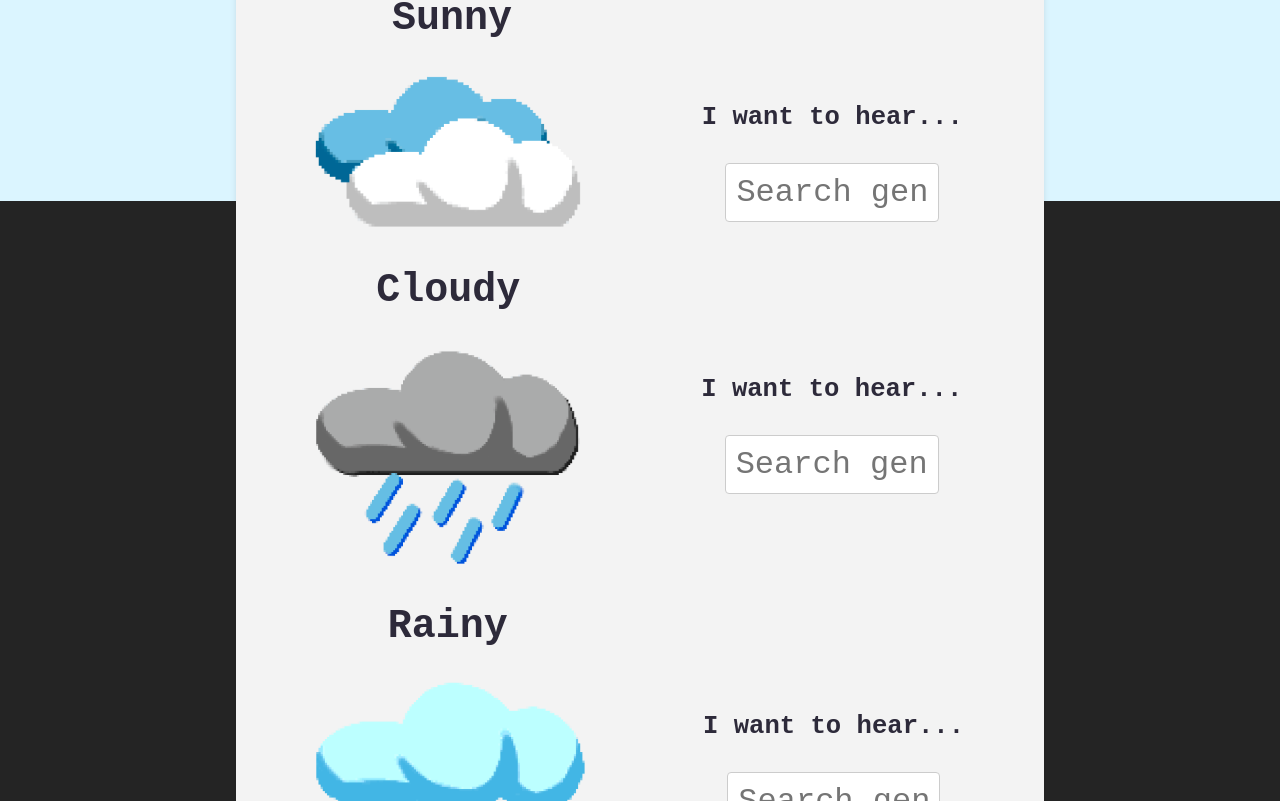
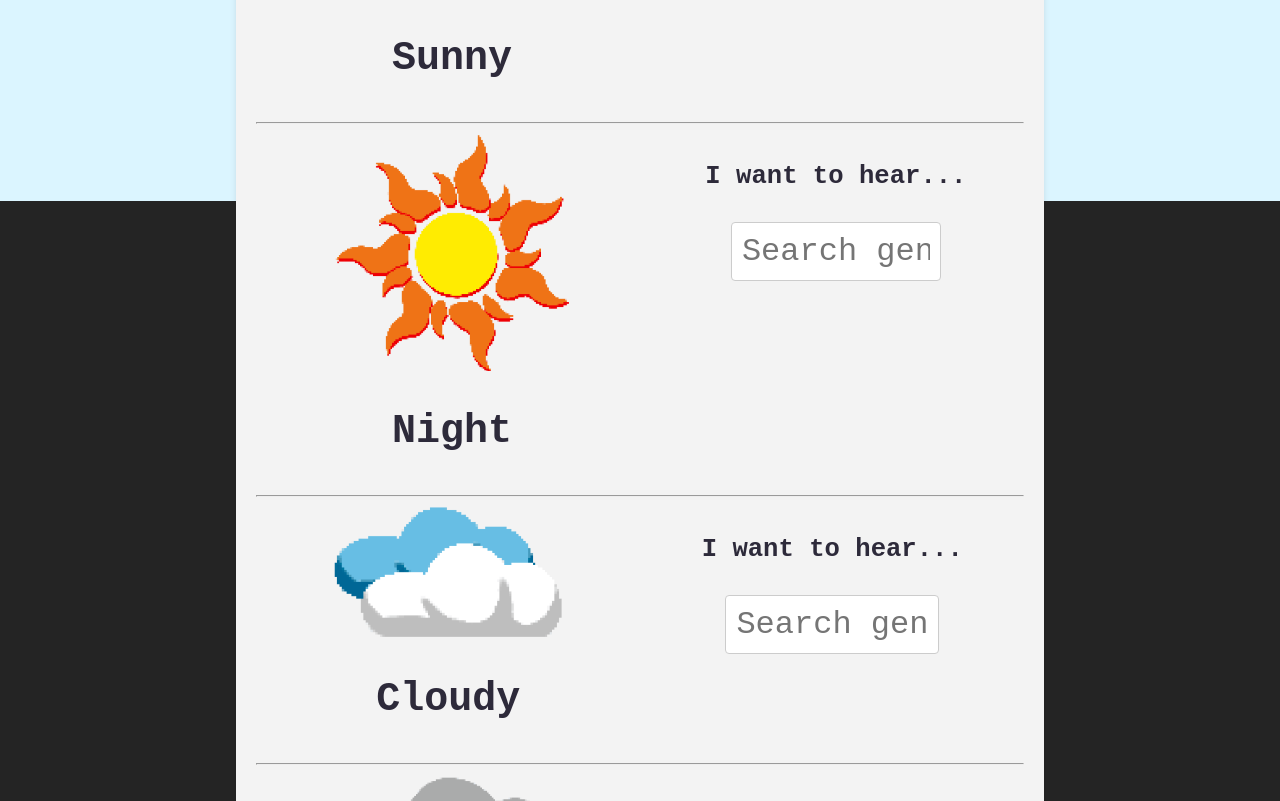
Before and after one commit to Adalex3/Rhythm-of-the-Skies, a React (Vite) app in the folder frontend/: page /preferences in a window 1280 px wide. Shown: the part 599-1400 px from the top of the page. Built offline with nearby package versions, Linux system fonts and the light colour scheme; a web font is replaced by a local one.

Commit message:
Added night and refined display

```diff
--- a/frontend/src/components/PreferenceUI.tsx
+++ b/frontend/src/components/PreferenceUI.tsx
@@ -3,6 +3,7 @@ import sunny from '../images/Sunny.png'
 import cloudy from '../images/Cloudy.png'
 import rainy from '../images/rainy.png'
 import snowy from '../images/Snowy.png'
+import moon from '../images/moon.png'
 import preferences_rainbow from '../images/preferences_rainbow.png'
 
 
@@ -37,18 +38,23 @@ const PreferenceUI: React.FC = () => {
     const [cloudySearchTerm, setCloudySearchTerm] = useState("");
     const [rainySearchTerm, setRainySearchTerm] = useState("");
     const [snowySearchTerm, setSnowySearchTerm] = useState("");
+    const [nightSearchTerm, setNightSearchTerm] = useState("");
+
 
     // Stores genre that user selected into what is initially an empty array(s)
     const [sunnySelectedGenres, setSunnySelectedGenres] = useState<string[]>([]);
     const [cloudySelectedGenres, setCloudySelectedGenres] = useState<string[]>([]);
     const [rainySelectedGenres, setRainySelectedGenres] = useState<string[]>([]);
     const [snowySelectedGenres, setSnowySelectedGenres] = useState<string[]>([]);
+    const [nightSelectedGenres, setNightSelectedGenres] = useState<string[]>([]);
+
 
     // Track visibility of genres
     const [sunnyActive, setSunnyActive] = useState(false);
     const [cloudyActive, setCloudyActive] = useState(false);
     const [rainyActive, setRainyActive] = useState(false);
     const [snowyActive, setSnowyActive] = useState(false);
+    const [nightActive, setNightActive] = useState(false);
 
     // The behavior of the checkbox list
     const handleCheckboxChange = (
@@ -90,6 +96,7 @@ const PreferenceUI: React.FC = () => {
             setCloudyActive(false);
             setRainyActive(false);
             setSnowyActive(false);
+            setNightActive(false);
         }
     };
 
@@ -105,19 +112,23 @@ const PreferenceUI: React.FC = () => {
 
             <div className="header">
                 <header id="pref_title">Rhythm of the Skies</header>
-                <h1>Musical Preferences</h1>
+            </div>
+            <div className='location'>
+                <h2>Enter Location: </h2>
 
             </div>
-            {/* <h1>Musical Preferences</h1> */}
+
+            <h1>Musical Preferences</h1>
+
             <div className="outline">
                 <form onSubmit={onSubmit}>
                     {/* Sunny day preference */}
 
                     <div className='container' onBlur={handleBlur}>
                         <div >
-                            <img style={{ width: "70%" }} src={sunny} />
+                            <img style={{ width: "60%" }} src={sunny} />
                             <div>
-                                <h2 ><strong>Sunny</strong></h2>
+                                <h2><strong>Sunny</strong></h2>
                             </div>
                         </div>
                         <div style={{ width: "200%" }}>
@@ -177,11 +188,79 @@ const PreferenceUI: React.FC = () => {
                         </div>
                     </div>
 
+                    <hr className="centered-hr" />
 
+                    {/* Night preference */}
+
+                    <div className='container' onBlur={handleBlur}>
+                        <div >
+                            <img style={{ width: "60%" }} src={sunny} />
+                            <div>
+                                <h2><strong>Night</strong></h2>
+                            </div>
+                        </div>
+                        <div style={{ width: "200%" }}>
+                            <h3>I want to hear...</h3>
+                            {/* Search Bar */}
+                            <input className="pref-gen-search"
+                                type="text"
+                                placeholder="Search genres..."
+                                value={nightSearchTerm}
+                                onFocus={() => setNightActive(true)} // Show the list on focus
+                                onChange={(e) => setNightSearchTerm(e.target.value)}
+                            />
+
+                            {/* Genre Checkboxes */}
+                            {nightActive && (
+                                <div className="pref-gen-check">
+                                    {filteredGenres(genres, nightSearchTerm).map((genre, index) => (
+                                        <label key={index}>
+                                            <input
+                                                type="checkbox"
+                                                value={genre}
+                                                checked={nightSelectedGenres.includes(genre)}
+                                                onChange={() =>
+                                                    handleCheckboxChange(
+                                                        genre,
+                                                        nightSelectedGenres,
+                                                        setNightSelectedGenres
+                                                    )
+                                                }
+                                            />
+                                            {genre}
+                                        </label>
+                                    ))}
+                                </div>
+                            )}
+                            {/* Selected Genres */}
+                            <div className="pref-gen-sel">
+                                {nightSelectedGenres.map((genre, index) => (
+                                    <div key={index} className="pref-gen-sel2">
+                                        {genre}
+                                        {/* x button removes the genre when clicked */}
+                                        <button
+                                            className='pref-x-btn'
+                                            onClick={() =>
+                                                handleRemoveGenre(
+                                                    genre,
+                                                    nightSelectedGenres,
+                                                    setNightSelectedGenres
+                                                )
+                                            }
+                                        >
+                                            x
+                                        </button>
+                                    </div>
+                                ))}
+                            </div>
+                        </div>
+                    </div>
+
+                    <hr className="centered-hr" />
                     {/* Cloudy day preference */}
                     <div className='container' onBlur={handleBlur}>
                         <div >
-                            <img style={{ width: "70%" }} src={cloudy} />
+                            <img style={{ width: "60%" }} src={cloudy} />
                             <div>
                                 <h2 ><strong>Cloudy</strong></h2>
                             </div>
@@ -243,13 +322,12 @@ const PreferenceUI: React.FC = () => {
                         </div>
                     </div>
 
-
-
+                    <hr className="centered-hr" />
 
                     {/* Rainy day preference */}
                     <div className='container' onBlur={handleBlur}>
                         <div >
-                            <img style={{ width: "70%" }} src={rainy} />
+                            <img style={{ width: "60%" }} src={rainy} />
                             <div>
                                 <h2 ><strong>Rainy</strong></h2>
                             </div>
@@ -311,11 +389,12 @@ const PreferenceUI: React.FC = () => {
                         </div>
                     </div>
 
+                    <hr className="centered-hr" />
 
                     {/* Snowy day preference */}
                     <div className='container' onBlur={handleBlur}>
                         <div >
-                            <img style={{ width: "70%" }} src={snowy} />
+                            <img style={{ width: "60%" }} src={snowy} />
                             <div>
                                 <h2 ><strong>Snowy</strong></h2>
                             </div>
```
